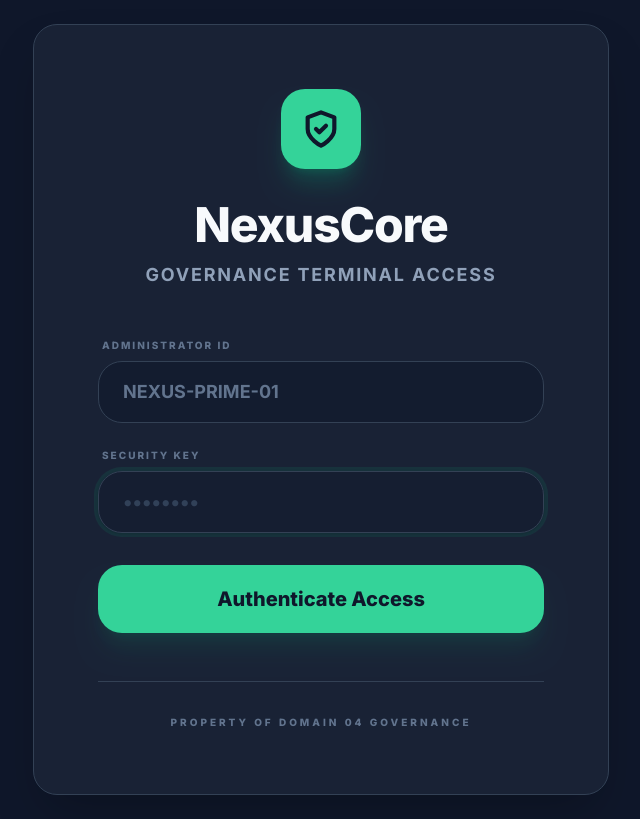
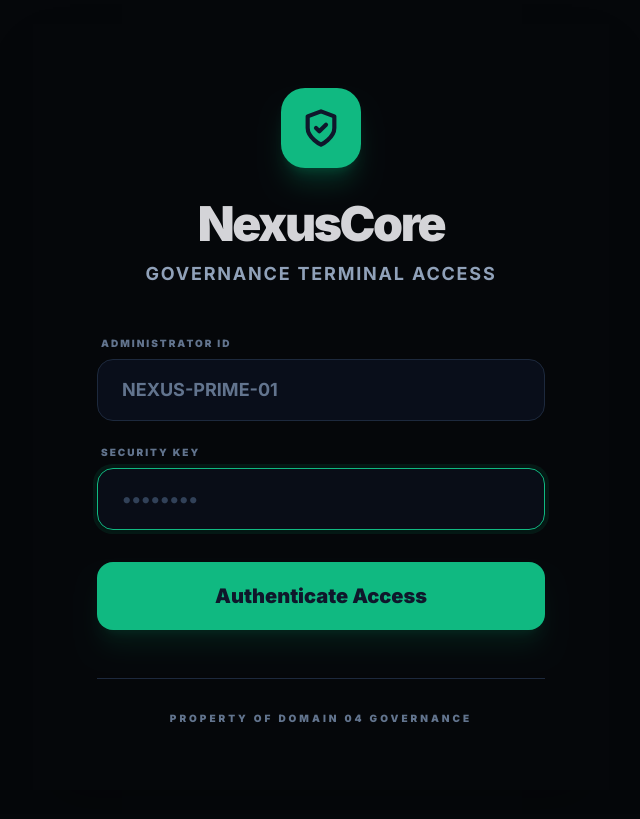
Before and after one commit to yunuxbro/my-app, a Next.js app: page /login in a window 1280 px wide. Shown: the whole page, without its empty margins (319-959 px from the left). Built offline with nearby package versions, Linux system fonts and the light colour scheme.

Commit message:
update4 ui

```diff
--- a/src/app/globals.css
+++ b/src/app/globals.css
@@ -1,148 +1,151 @@
-@import url('https://fonts.googleapis.com/css2?family=Inter:wght@300;400;500;600;700;800&family=JetBrains+Mono:wght@400;700&display=swap');
+@import url('https://fonts.googleapis.com/css2?family=JetBrains+Mono:wght@400;500;700;800&family=Inter:wght@400;700;900&display=swap');
 @import "tailwindcss";
 
 @theme {
-  --font-sans: 'Inter', ui-sans-serif, system-ui, sans-serif;
-  --font-mono: 'JetBrains Mono', ui-monospace, SFMono-Regular, Menlo, Monaco, Consolas, monospace;
+  --font-sans: 'Inter', sans-serif;
+  --font-mono: 'JetBrains Mono', monospace;
 
-  --color-background: #0f172a;
-  --color-foreground: #f8fafc;
+  --color-background: #05070a;
+  --color-foreground: #a1a1aa;
 
-  --color-accent-primary: #34d399;
-  --color-accent-secondary: #a78bfa;
+  --color-accent-primary: #10b981; /* Emerald Neon */
+  --color-accent-warning: #f59e0b; /* Amber Alert */
+  --color-accent-danger: #ef4444;  /* Red Alert */
 
-  --color-surface-card: #1e293b;
-  --color-surface-border: #334155;
+  --color-surface-900: #090c12;
+  --color-surface-800: #111827;
+  --color-surface-700: #1f2937;
 
-  --radius-xl: 1.25rem;
-  --radius-2xl: 1.5rem;
+  --color-border-subtle: #1e293b;
+  --color-border-glow: #10b981;
+
+  --radius-none: 0px;
+  --radius-sm: 2px;
 }
 
 :root {
-  --background: #0f172a;
-  --foreground: #f8fafc;
-  --accent-primary: #34d399;
-  --accent-secondary: #a78bfa;
-  --surface-card: #1e293b;
-  --surface-border: #334155;
+  --background: #05070a;
+  --foreground: #d4d4d8;
+  --accent-primary: #10b981;
+  --surface-panel: #090c12;
+  --border-dim: #18181b;
 }
 
 * {
-  border-color: var(--surface-border);
-  transition: background-color 0.3s ease, border-color 0.3s ease, color 0.3s ease, box-shadow 0.3s ease, transform 0.3s ease;
+  box-sizing: border-box;
+  cursor: crosshair;
 }
 
 body {
   background-color: var(--background);
   color: var(--foreground);
-  font-family: var(--font-sans);
-  min-height: 100vh;
+  font-family: var(--font-mono); /* Force mono for that technical "hacker" feel */
+  font-size: 14px;
+  line-height: 1.5;
   margin: 0;
   -webkit-font-smoothing: antialiased;
-  -moz-osx-font-smoothing: grayscale;
-  line-height: 1.6;
-
-  /* Subtle designer gradient for depth */
   background-image:
-    radial-gradient(circle at 15% 15%, rgba(52, 211, 153, 0.04) 0%, transparent 40%),
-    radial-gradient(circle at 85% 85%, rgba(167, 139, 250, 0.04) 0%, transparent 40%),
-    radial-gradient(circle at 50% 50%, rgba(15, 23, 42, 1) 0%, rgba(10, 15, 28, 1) 100%);
+    linear-gradient(rgba(16, 185, 129, 0.02) 1px, transparent 1px),
+    linear-gradient(90deg, rgba(16, 185, 129, 0.02) 1px, transparent 1px);
+  background-size: 32px 32px;
   background-attachment: fixed;
 }
 
-h1, h2, h3, h4, h5, h6 {
-  letter-spacing: -0.025em;
-  font-weight: 800;
-}
-
 @layer components {
-  .decent-card {
-    background-color: rgba(30, 41, 59, 0.7);
-    backdrop-filter: blur(16px);
-    border: 1px solid rgba(51, 65, 85, 0.5);
-    border-radius: var(--radius-2xl);
-    box-shadow: 0 20px 25px -5px rgba(0, 0, 0, 0.2), 0 10px 10px -5px rgba(0, 0, 0, 0.1);
-    transition: all 0.3s cubic-bezier(0.4, 0, 0.2, 1);
+  /* Brutalist Underground Card */
+  .tactical-card {
+    background: var(--surface-panel);
+    border: 1px solid var(--border-dim);
+    position: relative;
+    padding: 1.5rem;
+    overflow: hidden;
   }
 
-  .glass-card {
-    background-color: rgba(30, 41, 59, 0.4);
-    backdrop-filter: blur(12px);
-    border: 1px solid rgba(255, 255, 255, 0.05);
-    border-radius: var(--radius-2xl);
-    box-shadow: 0 8px 32px 0 rgba(0, 0, 0, 0.3);
+  .tactical-card::before {
+    content: '';
+    position: absolute;
+    top: 0;
+    left: 0;
+    width: 2px;
+    height: 100%;
+    background: var(--accent-primary);
+    opacity: 0.3;
   }
 
-  .cyber-input {
-    background: rgba(15, 23, 42, 0.6);
-    border: 1px solid rgba(51, 65, 85, 0.8);
-    border-radius: var(--radius-xl);
-    padding: 1rem 1.25rem;
-    color: var(--foreground);
-    font-weight: 500;
-    transition: all 0.2s;
-    outline: none;
+  .tactical-card:hover {
+    border-color: rgba(16, 185, 129, 0.4);
+    box-shadow: 0 0 20px rgba(0, 0, 0, 0.5), inset 0 0 10px rgba(16, 185, 129, 0.05);
   }
 
-  .cyber-input:focus {
-    border-color: var(--accent-primary);
-    box-shadow: 0 0 0 4px rgba(52, 211, 153, 0.1);
-    background: rgba(15, 23, 42, 0.8);
+  /* Underground Input */
+  .tactical-input {
+    background: #020617;
+    border: 1px solid #1e293b;
+    color: var(--accent-primary);
+    font-family: var(--font-mono);
+    padding: 0.75rem 1rem;
+    width: 100%;
+    outline: none;
+    transition: all 0.2s ease;
   }
 
-  .btn-primary {
-    background: var(--accent-primary);
-    color: #064e3b;
-    font-weight: 800;
-    letter-spacing: 0.05em;
-    border-radius: var(--radius-xl);
-    display: inline-flex;
-    items-center: center;
-    justify-content: center;
-    gap: 0.75rem;
-    transition: all 0.3s cubic-bezier(0.4, 0, 0.2, 1);
-    box-shadow: 0 4px 14px 0 rgba(16, 185, 129, 0.39);
+  .tactical-input:focus {
+    border-color: var(--accent-primary);
+    box-shadow: 0 0 10px rgba(16, 185, 129, 0.1);
   }
 
-  .btn-primary:hover {
-    transform: translateY(-2px);
-    box-shadow: 0 6px 20px rgba(16, 185, 129, 0.23);
-    filter: brightness(1.1);
+  /* Command Button */
+  .btn-command {
+    background: transparent;
+    border: 1px solid var(--accent-primary);
+    color: var(--accent-primary);
+    font-family: var(--font-mono);
+    font-weight: 700;
+    text-transform: uppercase;
+    letter-spacing: 0.1em;
+    padding: 1rem 2rem;
+    transition: all 0.2s ease;
+    display: flex;
+    align-items: center;
+    justify-content: center;
+    gap: 0.5rem;
   }
 
-  .neon-border {
-    position: relative;
+  .btn-command:hover {
+    background: var(--accent-primary);
+    color: #000;
+    box-shadow: 0 0 20px rgba(16, 185, 129, 0.4);
   }
 
-  .neon-border::after {
-    content: '';
-    position: absolute;
-    inset: -1px;
-    background: linear-gradient(45deg, transparent 40%, var(--accent-primary), transparent 60%);
-    background-size: 200% 200%;
-    border-radius: inherit;
-    z-index: -1;
-    opacity: 0.3;
-    animation: neon-flow 6s linear infinite;
+  /* Scanline Effect */
+  .scanline {
+    width: 100%;
+    height: 100px;
+    z-index: 9999;
+    background: linear-gradient(0deg, rgba(0, 0, 0, 0) 0%, rgba(16, 185, 129, 0.02) 50%, rgba(0, 0, 0, 0) 100%);
+    opacity: 0.1;
+    position: fixed;
+    bottom: 100%;
+    animation: scanline 10s linear infinite;
+    pointer-events: none;
   }
 
-  @keyframes neon-flow {
-    0% { background-position: 0% 0%; }
-    100% { background-position: 200% 200%; }
+  @keyframes scanline {
+    0% { bottom: 100%; }
+    100% { bottom: -100px; }
   }
 }
 
-/* Smooth Scrollbar */
+/* Custom Scrollbar */
 ::-webkit-scrollbar {
-  width: 8px;
+  width: 6px;
 }
 ::-webkit-scrollbar-track {
   background: var(--background);
 }
 ::-webkit-scrollbar-thumb {
-  background: var(--surface-border);
-  border-radius: 10px;
+  background: #18181b;
 }
 ::-webkit-scrollbar-thumb:hover {
-  background: #475569;
+  background: var(--accent-primary);
 }
```
